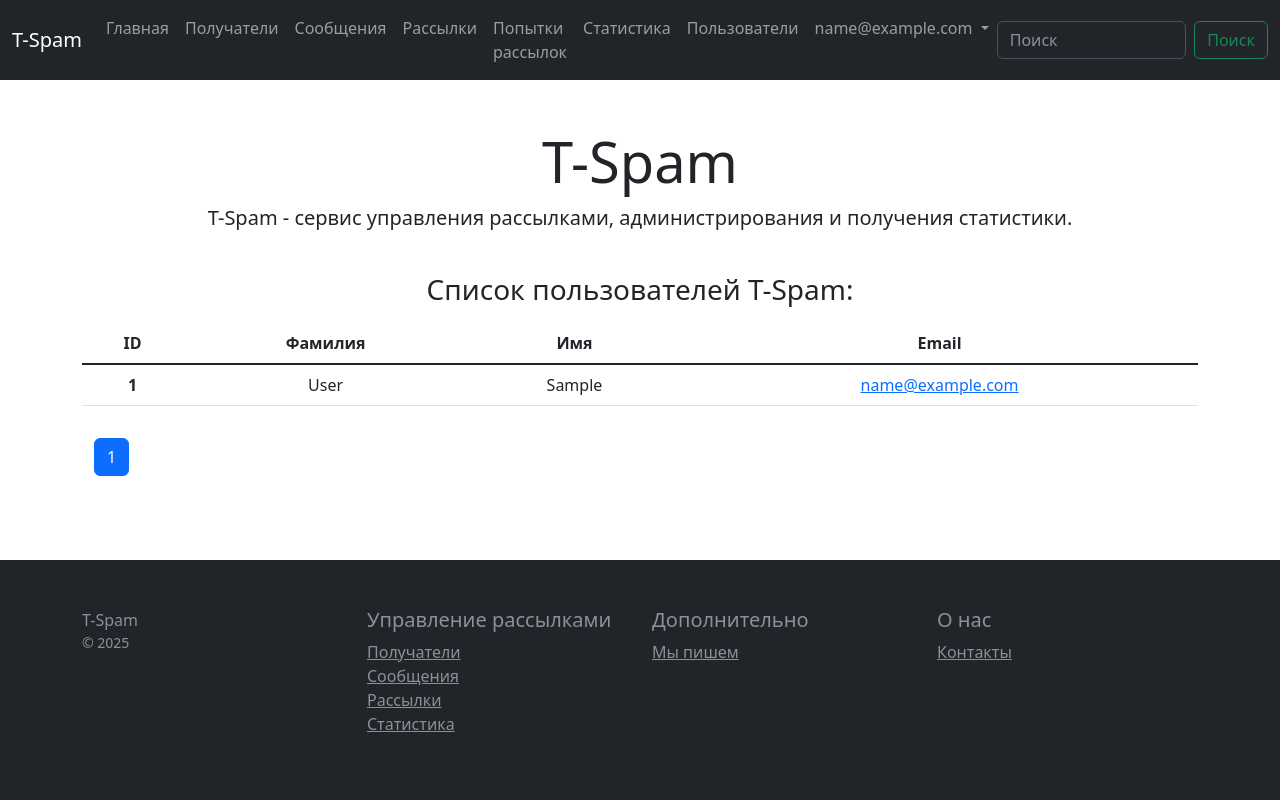
After one commit to Tishina-az/MailingService, a Django app: page /users/users/ in a window 1280 px wide. The commit adds this page. Run offline with Django 5.2, Linux system fonts and the light colour scheme; the visitor is signed in with stand-in values (Sample User, id 1); data comes from the database, SQL or seed files in the repository; some libraries are stand-ins or nearby versions.

Commit message:
Реализация просмотра юзеров для Менеджера

```diff
--- a/mailing/templates/mailing/main_menu.html
+++ b/mailing/templates/mailing/main_menu.html
@@ -18,6 +18,9 @@
                     <a class="nav-link" href="{% url 'mailing:mailing_attempt_list' %}">Попытки рассылок</a>
                 </li>
                 <li><a class="nav-link" href="#">Статистика</a></li>
+                    {% if perms.users.view_customuser %}
+                    <li><a class="nav-link" href="{% url 'users:users_list' %}">Пользователи</a></li>
+                    {% endif %}
                 <li class="nav-item dropdown">
                     <a class="nav-link dropdown-toggle" href="#" role="button" data-bs-toggle="dropdown"
                        aria-expanded="false">
--- a/users/models.py
+++ b/users/models.py
@@ -39,6 +39,7 @@ class CustomUser(AbstractUser):
     class Meta:
         verbose_name = "Пользователь"
         verbose_name_plural = "Пользователи"
+        ordering = ['last_name']
 
     def __str__(self):
         return self.email
--- /dev/null
+++ b/users/templates/users/users_list.html
@@ -0,0 +1,65 @@
+{% extends 'mailing/base.html' %}
+
+{% block title %}Список пользователей{% endblock %}
+
+{% block content %}
+<div class="container">
+    <h3 class="text-center mb-3">Список пользователей T-Spam:</h3>
+    <div class="row text-center">
+        <table class="table table-hover">
+            <thead>
+                <tr>
+                    <th scope="col">ID</th>
+                    <th scope="col">Фамилия</th>
+                    <th scope="col">Имя</th>
+                    <th scope="col">Email</th>
+<!--                    {% if perms.mailing.view_recipient %}-->
+<!--                        <th scope="col">Владелец</th>-->
+<!--                    {% endif %}-->
+                </tr>
+            </thead>
+            <tbody class="table-group-divider">
+                {% for user in users %}
+                <tr style="cursor: pointer;">
+                    <th scope="row">{{ user.id }}</th>
+                    <td>{{ user.last_name }}</td>
+                    <td>{{ user.first_name }}</td>
+                    <td>
+                        <a class="link-opacity-75-hover" href="mailto: {{ user.email }}" onclick="event.stopPropagation();">{{ user.email }}</a>
+                    </td>
+<!--                    {% if perms.mailing.view_recipient %}-->
+<!--                        <td>{{ recipient.owner.get_full_name }}</td>-->
+<!--                    {% endif %}-->
+                </tr>
+                {% endfor %}
+            </tbody>
+        </table>
+    </div>
+    <!-- Пагинация -->
+    <nav aria-label="Page navigation">
+        <ul class="pagination mt-3">
+            {% if page_obj.has_previous %}
+            <li class="page-item">
+                <a class="page-link" href="?page={{ page_obj.previous_page_number }}" aria-label="Previous">
+                    <span aria-hidden="true">&laquo;</span>
+                </a>
+            </li>
+            {% endif %}
+
+            {% for num in page_obj.paginator.page_range %}
+            <li class="page-item {% if page_obj.number == num %}active{% endif %}">
+                <a class="page-link" href="?page={{ num }}">{{ num }}</a>
+            </li>
+            {% endfor %}
+
+            {% if page_obj.has_next %}
+            <li class="page-item">
+                <a class="page-link" href="?page={{ page_obj.next_page_number }}" aria-label="Next">
+                    <span aria-hidden="true">&raquo;</span>
+                </a>
+            </li>
+            {% endif %}
+        </ul>
+    </nav>
+</div>
+{% endblock %}
--- a/users/urls.py
+++ b/users/urls.py
@@ -3,7 +3,8 @@ from django.urls import path
 
 from users.services import UserService
 from users.views import RegisterView, CustomLoginView, CustomUserUpdate, CustomPasswordResetView, \
-    CustomPasswordResetDoneView, CustomPasswordResetConfirmView, CustomPasswordResetCompleteView, CustomUserDetailView
+    CustomPasswordResetDoneView, CustomPasswordResetConfirmView, CustomPasswordResetCompleteView, CustomUserDetailView, \
+    CustomUserListView
 
 app_name = 'users'
 
@@ -15,6 +16,8 @@ urlpatterns = [
     path('user/update/<int:pk>/', CustomUserUpdate.as_view(), name='user_update'),
     path('user/profile/<int:pk>/', CustomUserDetailView.as_view(), name='user_profile'),
 
+    path('users/', CustomUserListView.as_view(), name='users_list'),
+
     path('password_reset/', CustomPasswordResetView.as_view(), name='password_reset'),
     path('password_reset/done/', CustomPasswordResetDoneView.as_view(), name='password_reset_done'),
     path('reset/<uidb64>/<token>/', CustomPasswordResetConfirmView.as_view(), name='password_reset_confirm'),
--- a/users/views.py
+++ b/users/views.py
@@ -1,11 +1,11 @@
 import secrets
 
-from django.contrib.auth.mixins import LoginRequiredMixin
+from django.contrib.auth.mixins import LoginRequiredMixin, PermissionRequiredMixin
 from django.contrib.auth.views import LoginView, PasswordResetView, PasswordResetDoneView, PasswordResetConfirmView, \
     PasswordResetCompleteView
 
 from django.urls import reverse_lazy
-from django.views.generic import CreateView, UpdateView, DetailView
+from django.views.generic import CreateView, UpdateView, DetailView, ListView
 
 from users.forms import CustomUserCreationForm, CustomUserLoginForm, CustomUserUpdateForm, CustomPasswordResetForm, \
     CustomSetPasswordForm
@@ -67,3 +67,11 @@ class CustomPasswordResetConfirmView(PasswordResetConfirmView):
 
 class CustomPasswordResetCompleteView(PasswordResetCompleteView):
     template_name = 'users/password_reset_complete.html'
+
+
+class CustomUserListView(LoginRequiredMixin, PermissionRequiredMixin, ListView):
+    model = CustomUser
+    template_name = 'users/users_list.html'
+    context_object_name = 'users'
+    permission_required = 'users.view_customuser'
+    paginate_by = 20
```
